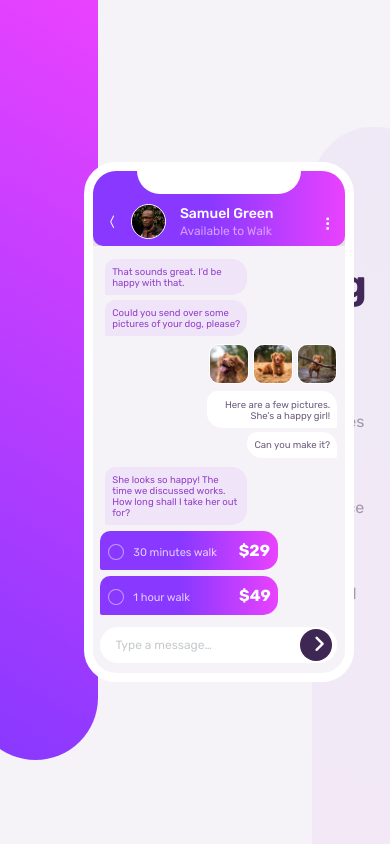
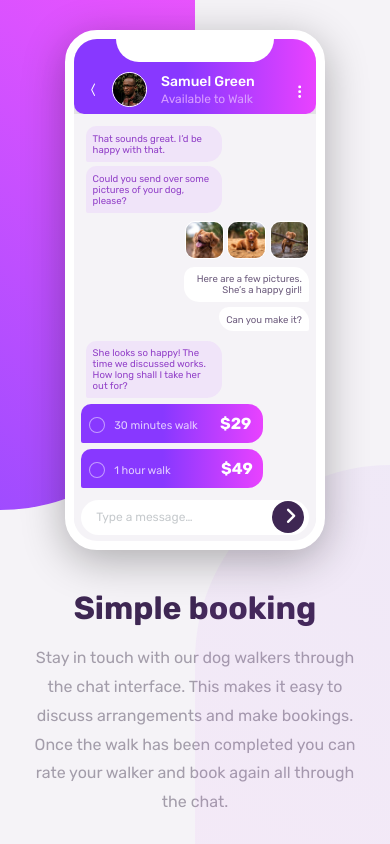
Before and after one commit to AnassAb/Chat-App-HTML-CSS-Only-, a plain HTML site: page index.html in a window 390 px wide. Drawn offline with Linux system fonts and the light colour scheme.

Commit message:
Mobile Friendly

```diff
--- a/index.html
+++ b/index.html
@@ -10,6 +10,7 @@
 </head>
 <body>
     <main id="main-content">
+        <div class="shape" id="app-bg"></div>
         <div id="app-container">
             <!--The Phone Illustration Goes here-->
             <script src="https://kit.fontawesome.com/8b0e23f3e3.js" crossorigin="anonymous"></script>
@@ -65,13 +66,14 @@
     </div>
   </div>
 </div>
-            <div class="shape" id="app-bg"></div>
+
         </div>
         <div id="text">
             <h1>Simple booking</h1>
             <p>Stay in touch with our dog walkers through the chat interface. This makes it easy to discuss arrangements and make bookings. Once the walk has been completed you can rate your walker and book again all through the chat.</p>
             <div class="shape" id="text-bg"></div>
-        </div>
+          </div>
+        <!--<div class="shape" id="text-bg"></div>-->
     </main>
 </body>
 </html>
--- a/style.css
+++ b/style.css
@@ -210,3 +210,240 @@ main {
   color: hsl(206, 6%, 79%);
   font-size: 12px;
 }
+/*Mobile View*/
+
+@media (max-width: 500px){
+    * {
+        font-size: 16px;
+        font-family: 'Rubik', sans-serif;
+        box-sizing: border-box;
+    }
+    html, body {
+        margin: 0; height: 100%;
+        overflow: visible;
+        background-color: hsl(270, 20%, 96%);
+    }
+    h1 {
+        color:hsl(271, 36%, 24%);
+        font-size: 2rem;
+        margin-bottom: 2%;
+
+    }
+    p {
+        color: hsl(270, 7%, 64%);
+        margin: 0;
+
+    }
+    /*The Grid Layout*/
+    main {
+      position: fixed;
+      display: flex;
+      flex-direction: column;
+      height: 100%;
+      overflow: scroll;
+
+    }
+    #text{
+    width: 100vw;
+    height: fit-content;
+    margin: 0px auto 30px 0;
+    padding: 0 8vw;
+    line-height: 1.8;
+    text-align: center;
+    z-index: 2;
+    }
+    #app-container {
+      width: 100vw;
+      height: fit-content;
+      padding: 0px;
+      margin: 30px 0px;
+    }
+    /*Background Shapes*/
+    .shape{
+        background: linear-gradient(30deg,hsl(264, 100%, 61%),hsl(293, 100%, 63%));
+        width: 100vw;
+        height: 510px;
+        border-radius: 0 0 60vw 60vw;
+    }
+    #app-bg {
+      position: absolute;
+      left: -50%;
+      top: 0;
+      opacity: 90%;
+      z-index: 0;
+    }
+    #text-bg {
+      height: 425px;
+      position: absolute;
+      right: -50%;
+      top: 465px;
+      transform: rotate(180deg);
+      opacity: 5%;
+      z-index: 0;
+    }
+    /*Phone Illustration*/
+    #phone{
+      position: relative;
+      top: 0;
+      bottom: 0;
+      left: 0;
+      margin: auto;
+      width: 260px;
+      height: 520px;
+      border: 9px solid white;
+      border-radius: 32px;
+      background-color: hsl(270, 20%, 96%);
+      overflow: hidden;
+      z-index: 5;
+      -webkit-box-shadow: 0px 10px 43px 0px rgba(0,0,0,0.3);
+      -moz-box-shadow: 0px 10px 43px 0px rgba(0,0,0,0.3);
+      box-shadow: 0px 10px 43px 0px rgba(0,0,0,0.3);
+    }
+    #header {
+      background: linear-gradient(90deg, rgba(136,56,255,1) 45%, rgba(233,66,255,1) 100%);
+      width: 100%; height: 15%;
+      border-radius: 0 0 10px 10px;
+      box-shadow: 0px 12px 31px -5px rgba(133,133,133,0.5);
+    }
+    #header-content{
+      padding: 10px;
+    }
+    #header-content img{
+      display: inline-block;
+      vertical-align: middle;
+      margin-left: 5px;
+      width: 35px;
+      height:35px;
+      border: 1px solid white;
+      border-radius: 100%;
+    }
+    #header-content svg{
+      display: inline-block;
+      color: white;
+      vertical-align: middle;
+      font-size: 1.2em;
+    }
+    #header-text{
+      display: inline-block;
+      vertical-align: middle;
+      color: white;
+      padding: 0 0 0 10px;
+    }
+    #header-text h3 {
+      font-weight: 500;
+      margin:2% 0;
+      font-size: 14px;
+    }
+    #header-text p{
+      margin: 2% 0;
+      font-weight: 400;
+      font-size: 12px;
+      color:hsl(276, 100%, 81%);
+    }
+    #dots {
+      position: absolute;
+      left: 90%;
+      top: 9%;
+    }
+    #mic{
+      margin:auto;
+      width: 65%; height: 30%;
+      border-radius: 0 0 40px 40px;
+      background-color: white;
+    }
+    #screen {
+      margin:0;
+      padding: 3%;
+      width: 100%;
+      height: 82%;
+      background-color: hsl(270, 20%, 96%);
+    }
+    .received-txt{
+      background-color: rgba(218,163,255, 0.2);
+      max-width: 60%;
+      padding: 3%;
+      margin: 2%;
+      border-radius: 10px 15px 15px 2px;
+      font-size: 0.6em;
+      color:  hsl(276, 55%, 52%);
+    }
+    #img-sent{
+      text-align: right;
+      margin:3% 0;
+    }
+    .sent-pics{
+      margin: 1px 0;
+      width: 17%;
+      border: 1px solid white;
+      border-radius: 10px;
+    }
+    .sent-txt{
+      display: inline-block;
+      background-color: white;
+      max-width: 55%;
+      margin: 1% 0;
+      padding: 3%;
+      border-radius: 10px 15px 2px 15px;
+      font-size: 0.6em;
+      color:  hsl(271, 15%, 43%);
+    }
+    .prices{
+      background: linear-gradient(90deg, rgba(136,56,255,1) 45%, rgba(233,66,255,1) 100%);
+      width:80%;
+      border-radius: 10px 15px 15px 2px;
+      color: white;
+      padding:10px 8px;
+      margin: 6px 0 5px 0;
+      vertical-align: middle;
+    }
+    .options{
+      display: inline-block;
+      font-size: 11px;
+      color: white;
+      opacity: 75%;
+    }
+    .price{
+      display: inline-block;
+      font-weight: 700;
+      font-size: 16px;
+      color: white;
+      position:relative;
+    }
+    #pr1{
+      left:11%;
+    }
+    #pr2{
+      left:28%;
+    }
+    .circle{
+      vertical-align: middle;
+      margin-right: 5px;
+      opacity: 50%;
+    }
+    #msg-bar {
+      display: flex;
+      flex-direction: row-reverse;
+      justify-content: space-between;
+      align-items: center;
+      background-color: white;
+      margin: 5% auto; padding: 0 5px 0 15px;
+      width: 100%; height: 9%;
+      border-radius: 40px;
+    }
+    #send-it-btn {
+      background-color: hsl(271, 36%, 24%);
+      height: 2rem; width: 2rem;
+      border-radius: 100%;
+    }
+    #arrow-icon{
+      color: white;
+      font-size: 1.2em;
+      position:relative;
+      top: 18%; left: 40%;
+
+    }
+    #placeholder-text {
+      color: hsl(206, 6%, 79%);
+      font-size: 12px;
+    }
+}
```
